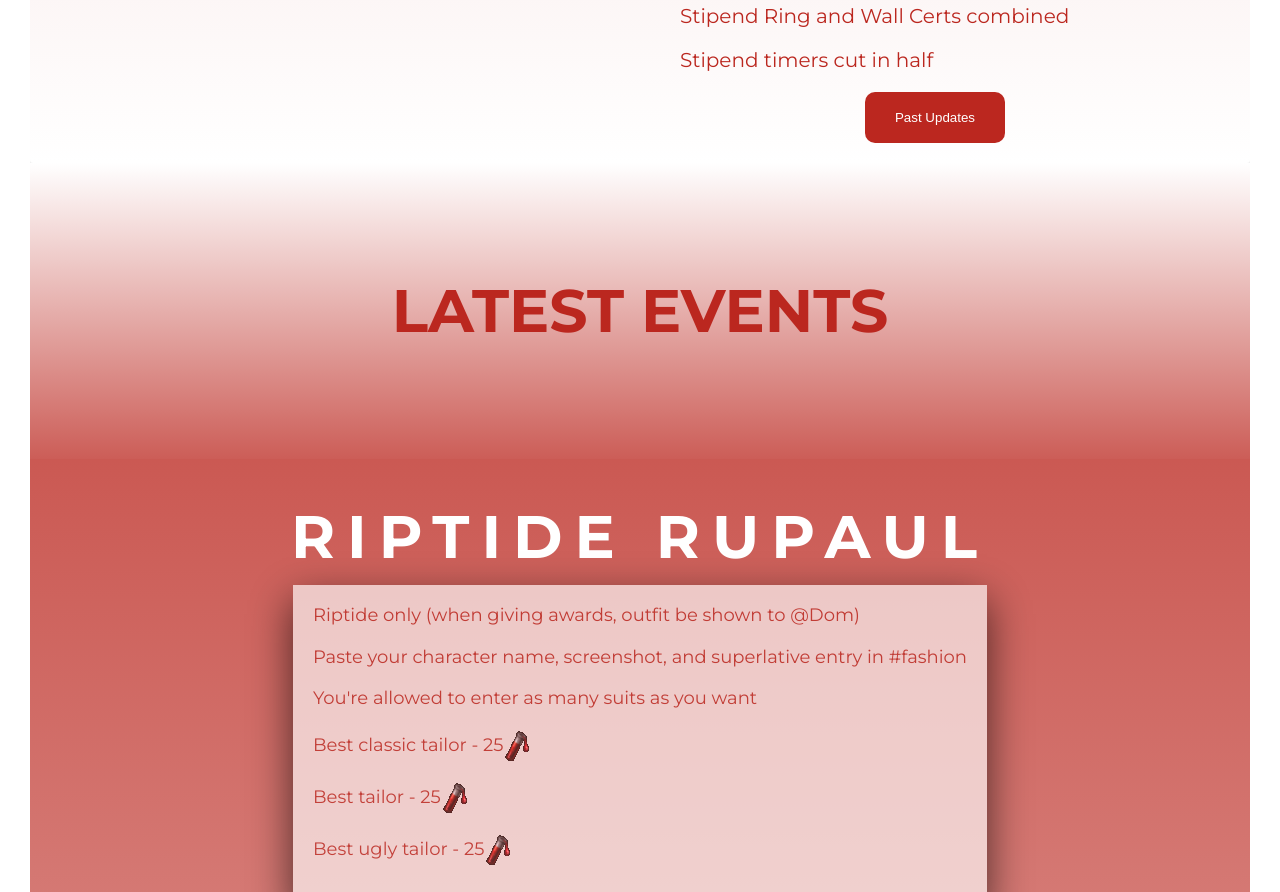
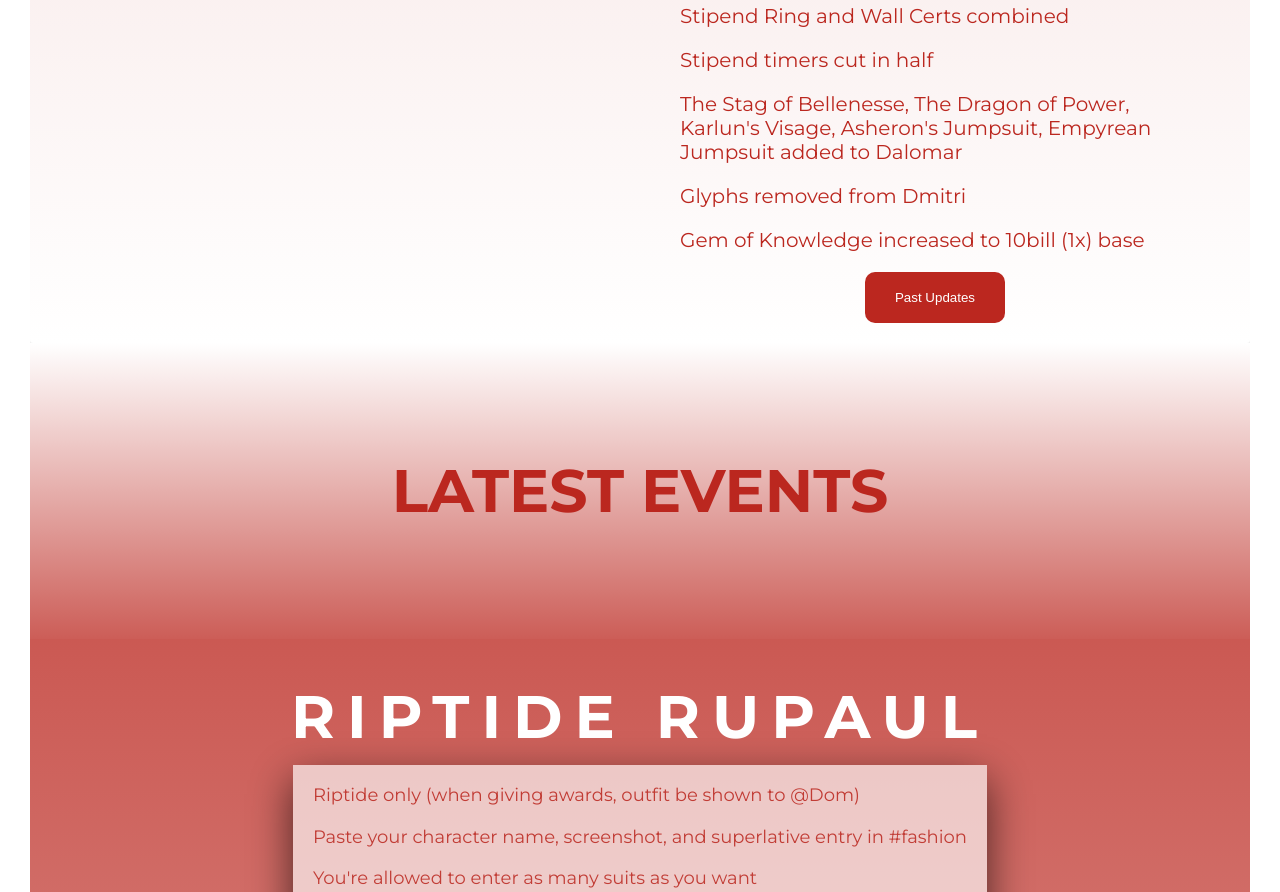
Before and after one commit to Derek42588/riptideSite, a React (Create React App) app: page / in a window 1280 px wide. Shown: the part 1179-2071 px from the top of the page. Built offline with nearby package versions, Linux system fonts and the light colour scheme.

Commit message:
changelog changes

```diff
--- a/src/components/Landing.js
+++ b/src/components/Landing.js
@@ -45,6 +45,15 @@ const Landing = () => {
             <li className="changelog__item">
             Stipend timers cut in half
             </li>
+            <li className="changelog__item">
+            The Stag of Bellenesse, The Dragon of Power, Karlun's Visage, Asheron's Jumpsuit, Empyrean Jumpsuit added to Dalomar
+            </li>
+            <li className="changelog__item">
+            Glyphs removed from Dmitri
+            </li>
+            <li className="changelog__item">
+            Gem of Knowledge increased to 10bill (1x) base
+            </li>
           </ul>
           <a href = "/changelog">
             <button className="btn">Past Updates</button>
--- a/src/components/Wiki/Articles/Vendors.js
+++ b/src/components/Wiki/Articles/Vendors.js
@@ -109,6 +109,12 @@ const Vendors = () => {
     <li className="wiki__content-box__article__info__list__item wiki__content-box__article__info__list__item--pka--">Enhanced Eye of the Quiddity</li>
     <li className="wiki__content-box__article__info__list__item wiki__content-box__article__info__list__item--pka--">Impious Staff</li>
     <li className="wiki__content-box__article__info__list__item wiki__content-box__article__info__list__item--pka--">All Dyes for 1 trophy</li>
+    <li className="wiki__content-box__article__info__list__item wiki__content-box__article__info__list__item--pka--">The Stag of Bellenesse</li>
+    <li className="wiki__content-box__article__info__list__item wiki__content-box__article__info__list__item--pka--">The Dragon of Power</li>
+    <li className="wiki__content-box__article__info__list__item wiki__content-box__article__info__list__item--pka--">Karlun's Visage</li>
+    <li className="wiki__content-box__article__info__list__item wiki__content-box__article__info__list__item--pka--">Asheron's Jumpsuit</li>
+    <li className="wiki__content-box__article__info__list__item wiki__content-box__article__info__list__item--pka--">Empyrean Jumpsuit</li>
+    {/* The Stag of Bellenesse, The Dragon of Power, Karlun's Visage, Asheron's Jumpsuit, Empyrean Jumpsuit */}
 </ul>
 
 <img src={laurana} alt="Laurana" className="wiki__content-box__article__side-img wiki__content-box__article--vendors__side-img--laurana"/>
```
